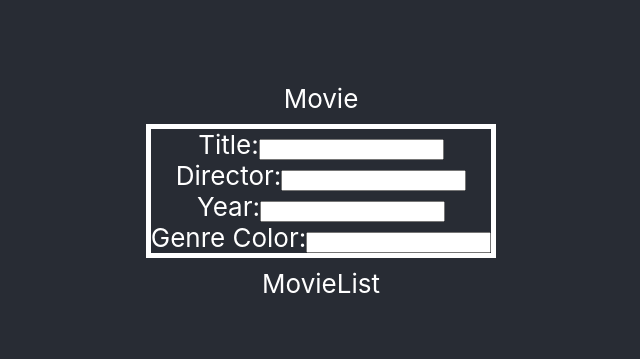
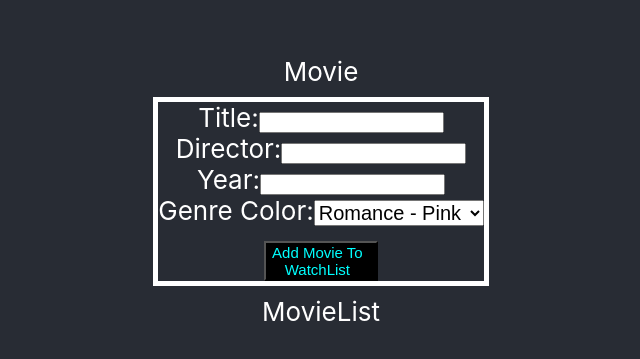
Before and after one commit to amanda-hecht89/react-movie-list, a React (Create React App) app: page / in a window 1280 px wide. Shown: the part 209-568 px from the top of the page, without its empty margins (319-959 px from the left). Built offline with nearby package versions, Linux system fonts and the light colour scheme.

Commit message:
finish movie form

```diff
--- a/src/App.css
+++ b/src/App.css
@@ -42,5 +42,18 @@
   flex-direction: column;
   border: 5px solid;
   margin: 10px;
+}
 
+.dropDown {
+  font-size: 20px;
 }
+
+.button {
+  width: 35%;
+  font-size: 15px;
+  margin-top: 15px;
+  color: aqua;
+  background-color: black;
+  display: flex;
+  align-self: center;
+}
--- a/src/Movies/MovieForm.js
+++ b/src/Movies/MovieForm.js
@@ -20,8 +20,15 @@ export default function MovieForm({ movieTitle, setMovieTitle,
         </label>
         <label>
                 Genre Color:
-          <input value={movieColor} onChange={e => setMovieColor(e.target.value)} />
+          <select className="dropDown" value={movieColor} onChange={e => setMovieColor(e.target.value)}>
+            <option value="pink">Romance - Pink</option>
+            <option value="blue">Action - Blue</option>
+            <option value="green">Comedy - Green</option>
+            <option value="red">Horror - Red</option>
+            <option value="orange">Drama - Orange</option>
+          </select>
         </label>
+        <button className="button">Add Movie To<br/> WatchList</button>
       </form>
 
 
```
